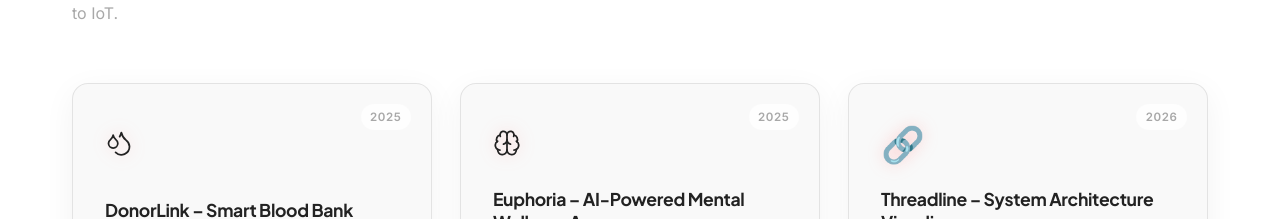
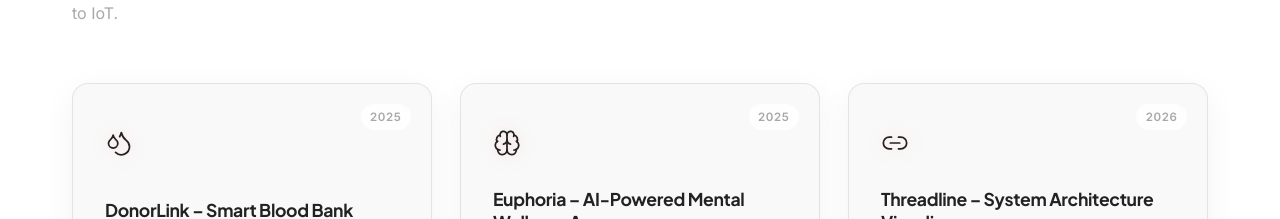
Before and after one commit to fearsomecity/port_adi, a React (Vite) app: page / in a window 1280 px wide. Shown: the part 3435-3654 px from the top of the page. Built offline with nearby package versions, Linux system fonts and the light colour scheme; no server answers.

Commit message:
fix(projects): replace 3D emoji with minimalist Link2 outline icon to match project card aesthetic

```diff
--- a/src/components/Projects.jsx
+++ b/src/components/Projects.jsx
@@ -1,6 +1,6 @@
 import React from "react";
 import { motion } from "framer-motion";
-import { Droplets, Brain, Lightbulb } from "lucide-react";
+import { Droplets, Brain, Lightbulb, Link2 } from "lucide-react";
 import { projects } from "../data/portfolioData";
 import "../styles/Projects.css";
 
@@ -16,6 +16,7 @@ const iconMap = {
   "🩸": <Droplets size={28} strokeWidth={1.5} />,
   "🧠": <Brain size={28} strokeWidth={1.5} />,
   "💡": <Lightbulb size={28} strokeWidth={1.5} />,
+  "🔗": <Link2 size={28} strokeWidth={1.5} />,
 };
 
 export default function Projects() {
```
